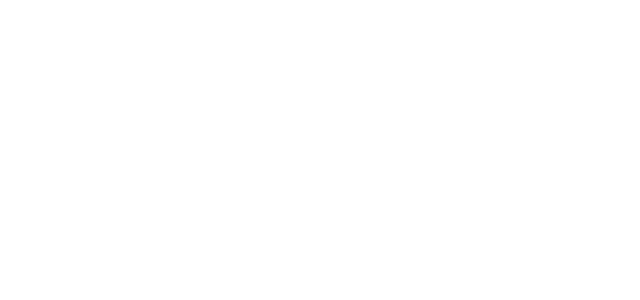
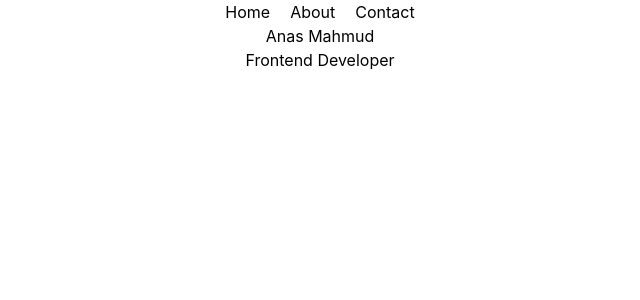
Before and after one commit to anas-mahmud/my-portfolio, a React (Create React App) app: page / in a window 1280 px wide. Shown: the top 300 px of the page, without its empty margins (320-960 px from the left). Built offline with nearby package versions, Linux system fonts and the light colour scheme.

Commit message:
install tailwind css

```diff
--- a/package.json
+++ b/package.json
@@ -37,6 +37,8 @@
     ]
   },
   "devDependencies": {
+    "autoprefixer": "^10.4.13",
+    "postcss": "^8.4.19",
     "tailwindcss": "^3.2.4"
   }
 }
--- /dev/null
+++ b/postcss.config.js
@@ -0,0 +1,6 @@
+module.exports = {
+  plugins: {
+    tailwindcss: {},
+    autoprefixer: {},
+  },
+}
--- a/src/App.js
+++ b/src/App.js
@@ -1,8 +1,12 @@
 import './App.css';
+import Banner from './components/Home/Banner';
+import Navbar from './components/Navbar';
 
 function App() {
   return (
     <div className="App">
+      <Navbar></Navbar>
+      <Banner></Banner>
 
     </div>
   );
--- /dev/null
+++ b/src/components/Home/Banner.js
@@ -0,0 +1,12 @@
+import React from 'react';
+
+const Banner = () => {
+    return (
+        <div>
+            <h1>Anas Mahmud</h1>
+            <h4>Frontend Developer</h4>
+        </div>
+    );
+};
+
+export default Banner;
--- /dev/null
+++ b/src/components/Navbar.js
@@ -0,0 +1,15 @@
+import React from 'react';
+
+const Navbar = () => {
+    return (
+        <div className=''>
+            <div className='flex flex-row justify-center gap-5'>
+                <h4>Home</h4>
+                <h4>About</h4>
+                <h4>Contact</h4>
+            </div>
+        </div>
+    );
+};
+
+export default Navbar;
--- a/tailwind.config.js
+++ b/tailwind.config.js
@@ -1,6 +1,8 @@
 /** @type {import('tailwindcss').Config} */
 module.exports = {
-  content: ["./src/**/*.{html,js}"],
+  content: [
+    "./src/**/*.{js,jsx,ts,tsx}",
+  ],
   theme: {
     extend: {},
   },
```
Also changed, not shown: 1 other file (tests, documents, lock files or other folders).
